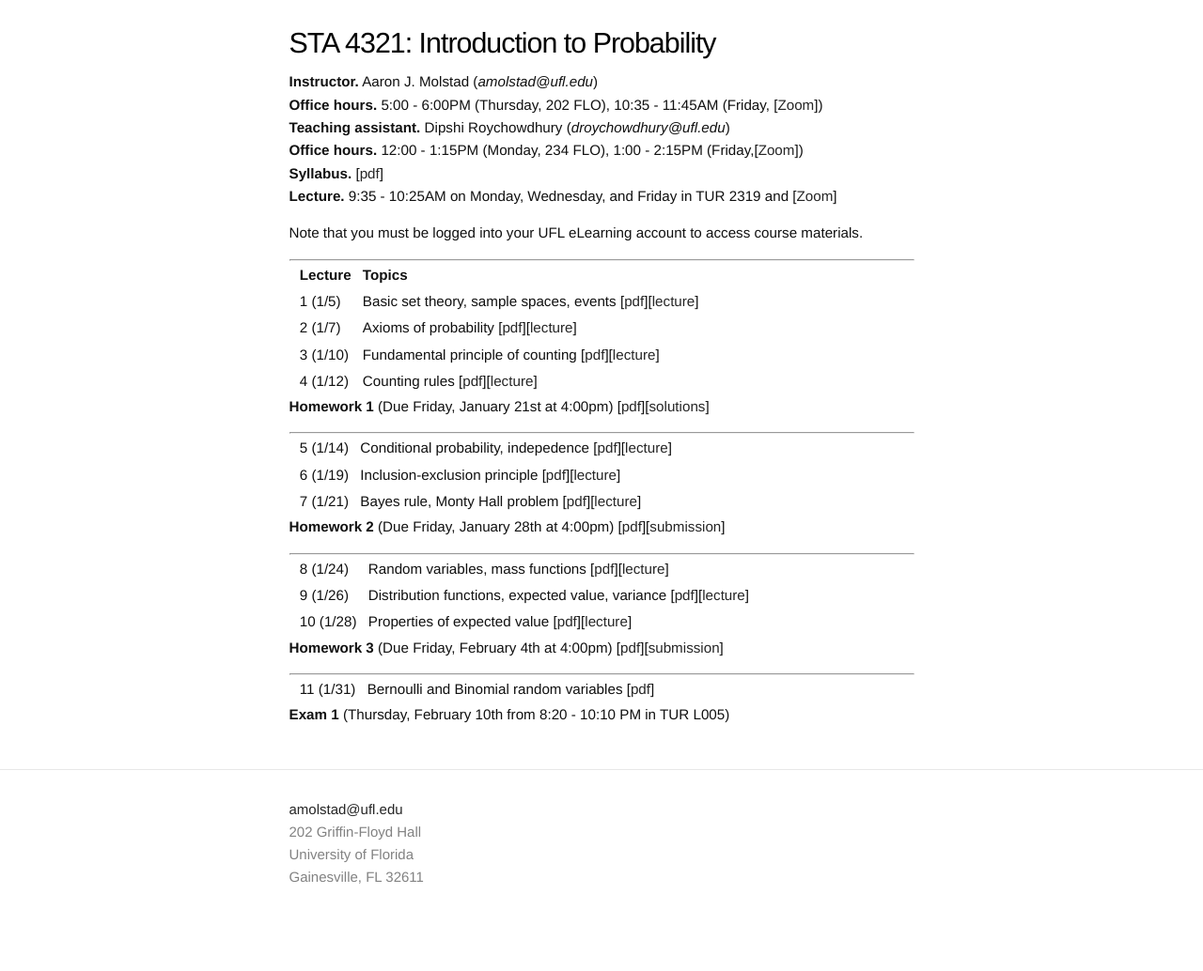
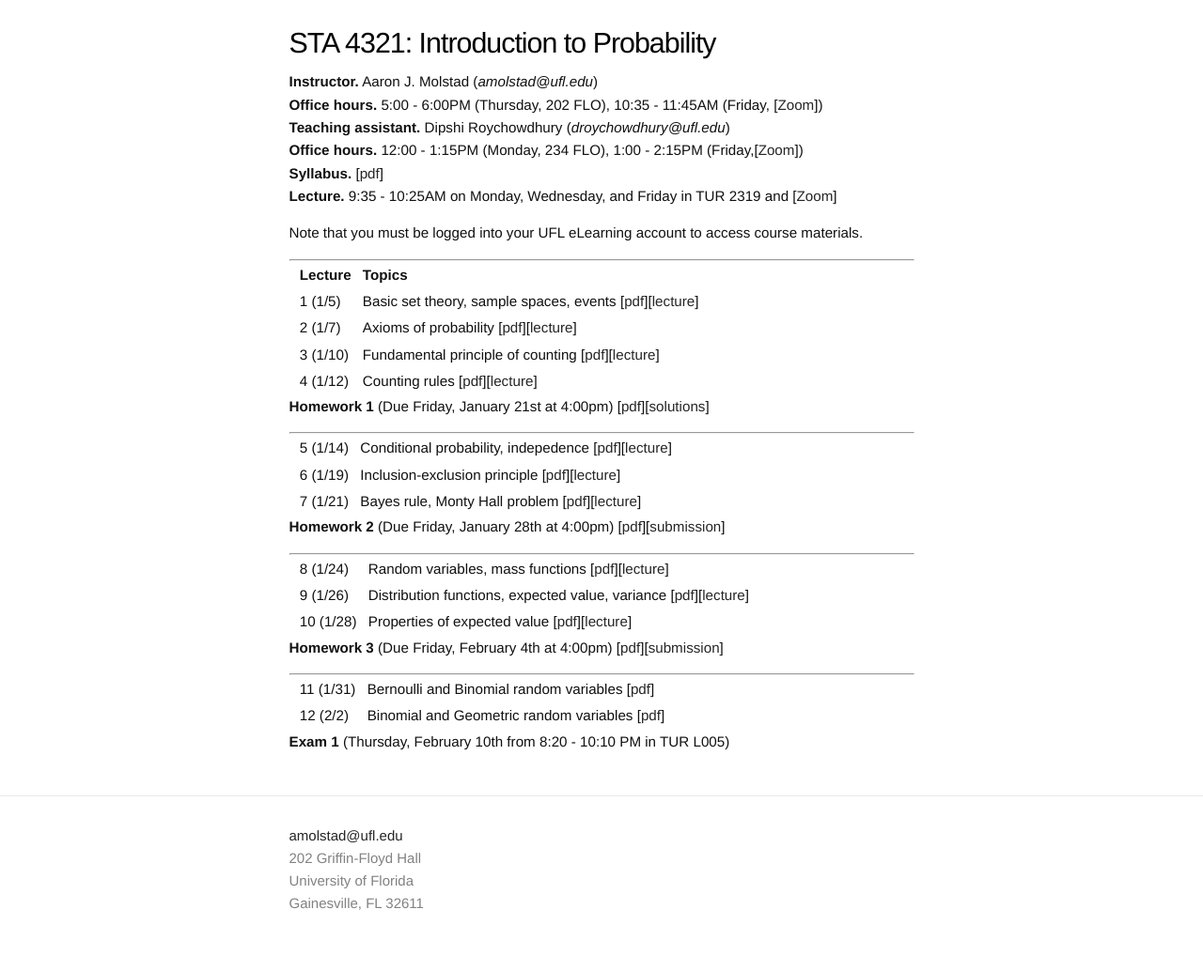
Before and after one commit to ajmolstad/ajmolstad.github.io, a Jekyll site: the page built from S22_STA4321.md, in a window 1280 px wide. Shown: the whole page at 94% size. Built offline with Jekyll 4.4.1, drawn with Linux system fonts in a browser that asks for light colours; before the commit the page ends 1006 px from its top, so only the background shows below that.

Commit message:
Update course page

```diff
--- a/S22_STA4321.md
+++ b/S22_STA4321.md
@@ -48,5 +48,6 @@ Note that you must be logged into your UFL eLearning account to access course ma
 ---------
 
 || 11 (1/31) || Bernoulli and Binomial random variables [[pdf](https://ufl.instructure.com/files/66217821/download?download_frd=1)] ||
+|| 12 (2/2) || Binomial and Geometric random variables [[pdf](https://ufl.instructure.com/files/66275046/download?download_frd=1)] ||
 
 **Exam 1** (Thursday, February 10th from 8:20 - 10:10 PM in TUR L005)
```
